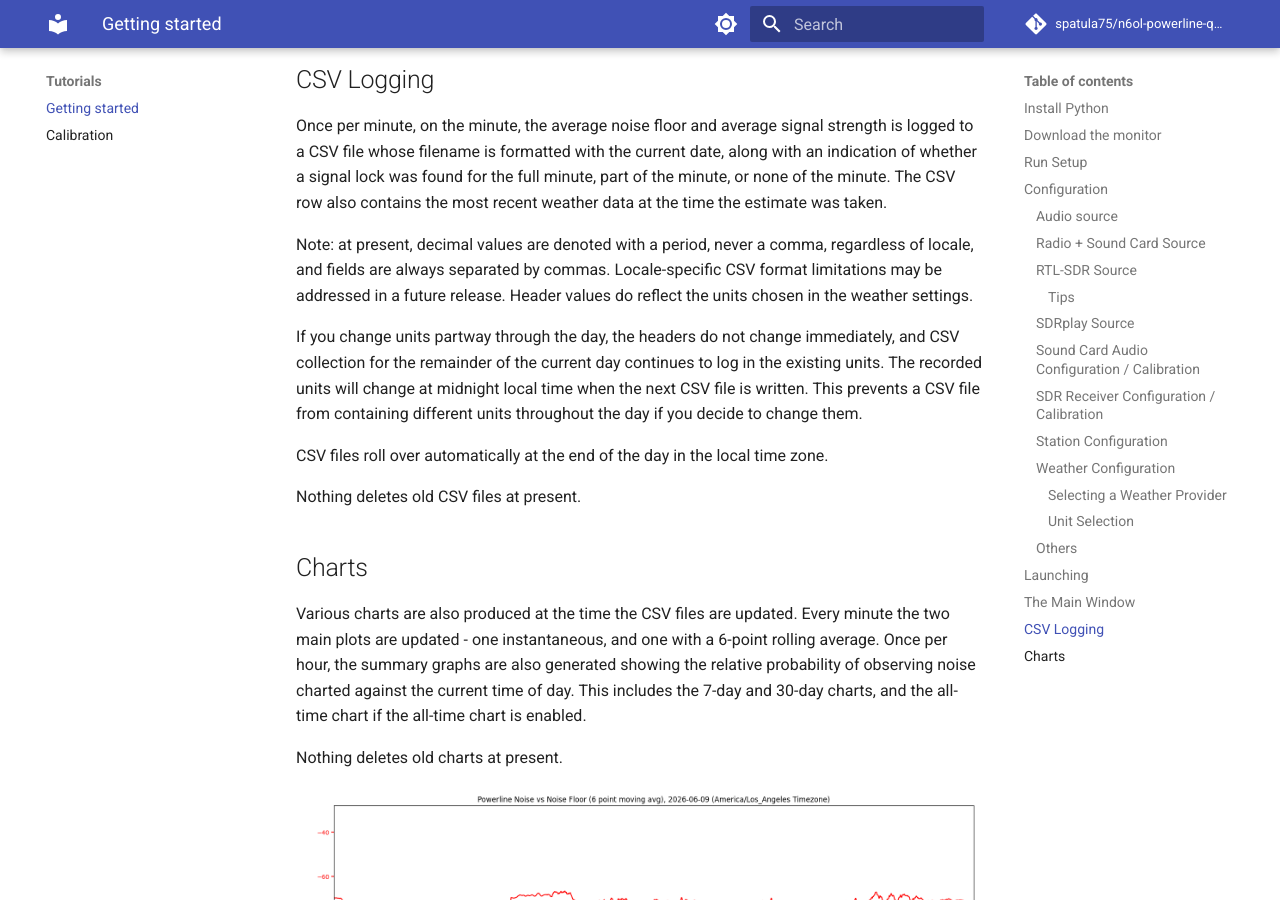
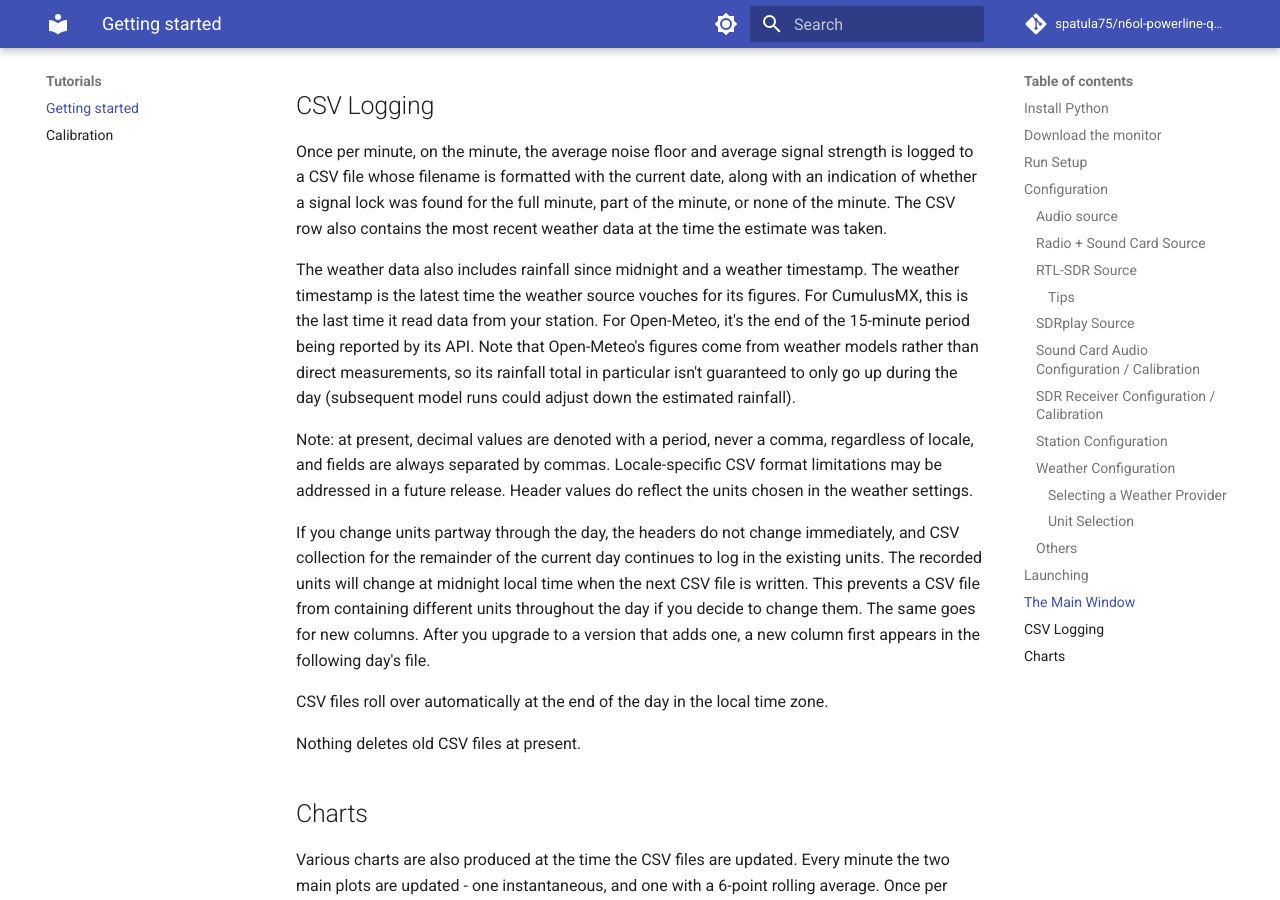
Before and after one commit to spatula75/n6ol-powerline-qrm-monitor, an MkDocs documentation site: the page built from docs/tutorials/getting-started.md, in a window 1280 px wide and 900 px high, scrolled down 5966 px. Built offline with MkDocs 1.6.1 and Material for MkDocs 9.7.7, drawn with Linux system fonts in a browser that asks for light colours; comment, search, counter and statistics services are not loaded; some of the changed text lies outside the part shown.

Commit message:
Describe rainfall, the weather timestamp and new columns in the setup guide

```diff
--- a/docs/tutorials/getting-started.md
+++ b/docs/tutorials/getting-started.md
@@ -185,9 +185,9 @@ used to retrieve weather data.
 
 #### Unit Selection
 
-Choose whether you would like to log temperature and wind speed in imperial or metric units here.  In `imperial`
-mode, temperature is expressed in degrees Fahrenheit and wind speed in MPH.  In `metric` mode, temperature is
-expressed in degrees Celsius and wind speed in km/h.
+Choose whether you would like to log temperature, wind speed, and rainfall in imperial or metric units here.
+In `imperial` mode, temperature is expressed in degrees Fahrenheit, wind speed in MPH, and rainfall in inches.
+In `metric` mode, temperature is expressed in degrees Celsius, wind speed in km/h, and rainfall in millimeters.
 
 ### Others
 
@@ -223,6 +223,12 @@ filename is formatted with the current date, along with an indication of whether
 minute, part of the minute, or none of the minute. The CSV row also contains the most recent weather data at the time
 the estimate was taken.
 
+The weather data also includes rainfall since midnight and a weather timestamp.  The weather timestamp is the
+latest time the weather source vouches for its figures.  For CumulusMX, this is the last time it read data from your
+station.  For Open-Meteo, it's the end of the 15-minute period being reported by its API.  Note that Open-Meteo's
+figures come from weather models rather than direct measurements, so its rainfall total in particular isn't
+guaranteed to only go up during the day (subsequent model runs could adjust down the estimated rainfall).
+
 Note: at present, decimal values are denoted with a period, never a comma, regardless of locale, and fields are
 always separated by commas.  Locale-specific CSV format limitations may be addressed in a future release.  Header
 values do reflect the units chosen in the weather settings.
@@ -230,7 +236,8 @@ values do reflect the units chosen in the weather settings.
 If you change units partway through the day, the headers do not change immediately, and CSV collection for the
 remainder of the current day continues to log in the existing units.  The recorded units will change at midnight
 local time when the next CSV file is written.  This prevents a CSV file from containing different units throughout
-the day if you decide to change them.
+the day if you decide to change them.  The same goes for new columns.  After you upgrade to a version that adds one,
+a new column first appears in the following day's file.
 
 CSV files roll over automatically at the end of the day in the local time zone.
 
```
